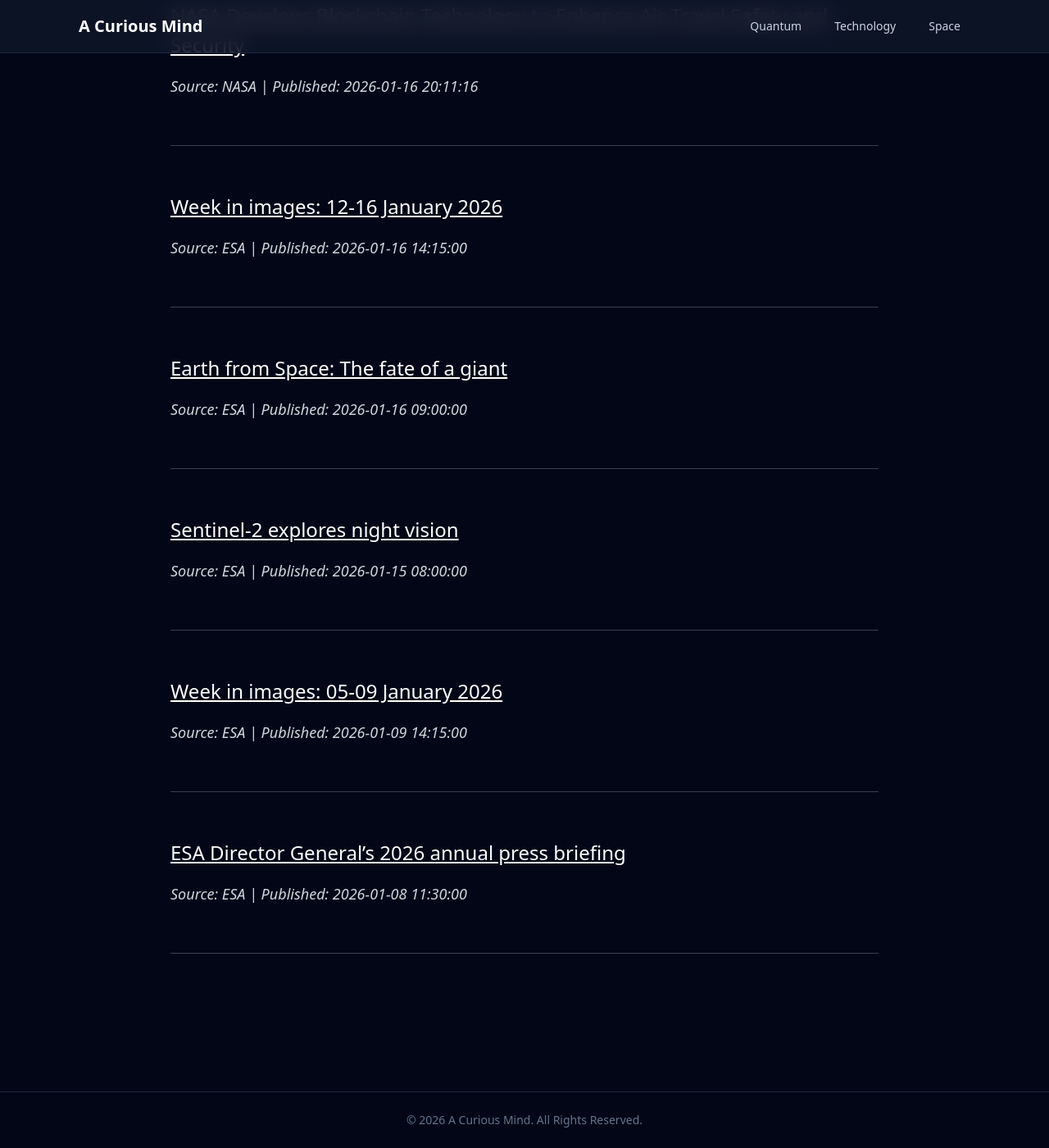
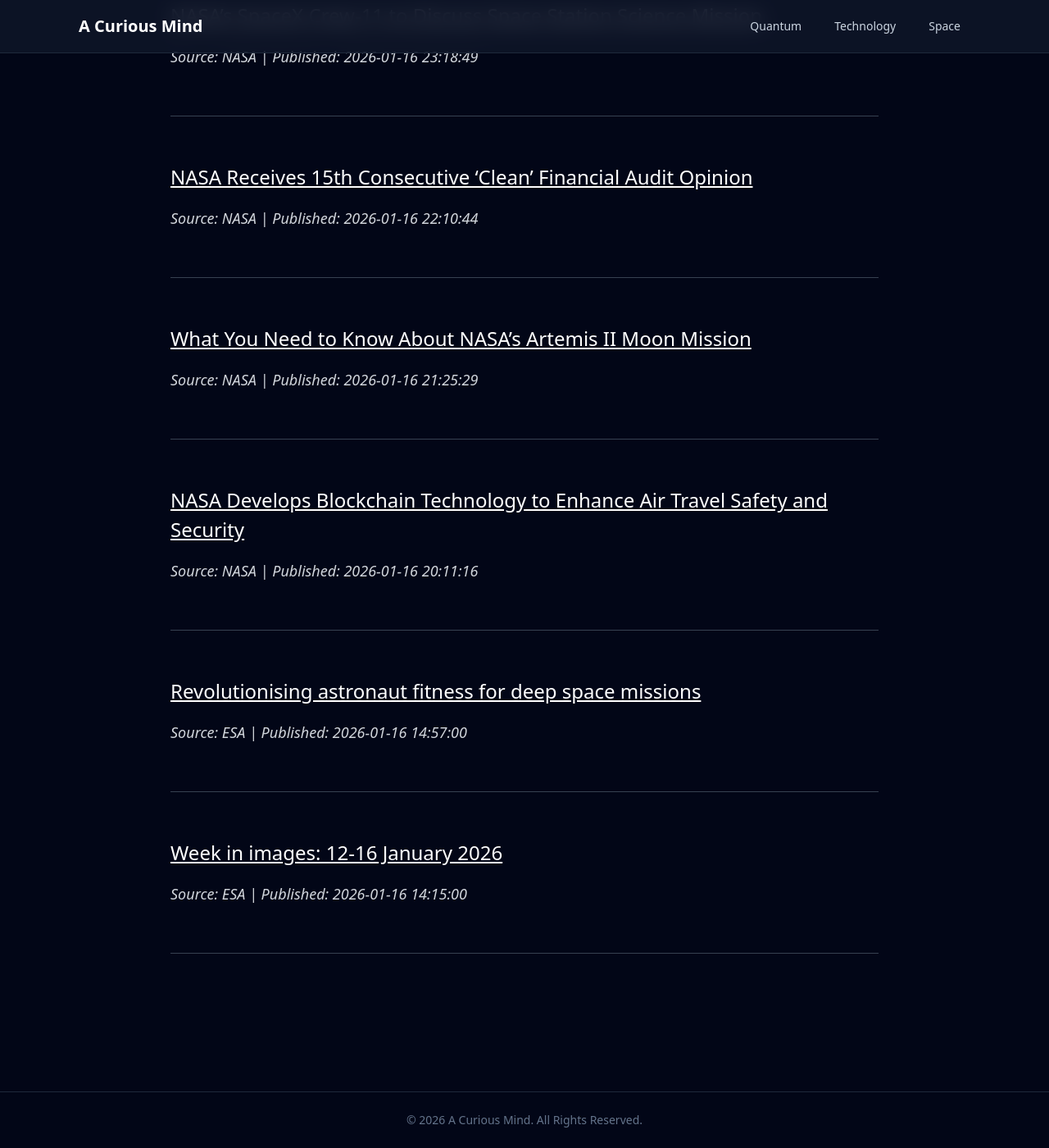
Before and after one commit to onehl7/onehl7.github.io, a Jekyll site: the page built from _posts/2025-11-22-space-updates.md, in a window 1280 px wide and 1400 px high, scrolled down 1145 px. Shown: the whole window at 82% size. Built offline with Jekyll 4.4.1, drawn with Linux system fonts in a browser that asks for light colours; nearby versions of some CDN libraries; some of the changed text lies outside the part shown.

Commit message:
Update space news data

```diff
--- a/_data/space_news.json
+++ b/_data/space_news.json
@@ -1,4 +1,22 @@
 [
+  {
+    "source": "ESA",
+    "title": "Rocket roll",
+    "link": "https://www.esa.int/ESA_Multimedia/Images/2026/01/Rocket_roll",
+    "published": "2026-01-19 14:00:00"
+  },
+  {
+    "source": "ESA",
+    "title": "Proba-3: our eyes on the Sun\u2019s inner corona",
+    "link": "https://www.esa.int/ESA_Multimedia/Images/2026/01/Proba-3_our_eyes_on_the_Sun_s_inner_corona",
+    "published": "2026-01-19 10:50:00"
+  },
+  {
+    "source": "ESA",
+    "title": "The EGT Programme: your road to space",
+    "link": "https://www.esa.int/About_Us/Careers_at_ESA/The_EGT_Programme_your_road_to_space",
+    "published": "2026-01-19 10:00:00"
+  },
   {
     "source": "NASA",
     "title": "Hubble Snaps Stellar Baby Pictures",
@@ -31,32 +49,14 @@
   },
   {
     "source": "ESA",
+    "title": "Revolutionising astronaut fitness for deep space missions",
+    "link": "https://www.esa.int/Science_Exploration/Human_and_Robotic_Exploration/Revolutionising_astronaut_fitness_for_deep_space_missions",
+    "published": "2026-01-16 14:57:00"
+  },
+  {
+    "source": "ESA",
     "title": "Week in images: 12-16 January 2026",
     "link": "https://www.esa.int/About_Us/Week_in_images/Week_in_images_12-16_January_2026",
     "published": "2026-01-16 14:15:00"
-  },
-  {
-    "source": "ESA",
-    "title": "Earth from Space: The fate of a giant",
-    "link": "https://www.esa.int/ESA_Multimedia/Images/2026/01/Earth_from_Space_The_fate_of_a_giant",
-    "published": "2026-01-16 09:00:00"
-  },
-  {
-    "source": "ESA",
-    "title": "Sentinel-2 explores night vision",
-    "link": "https://www.esa.int/Applications/Observing_the_Earth/Copernicus/Sentinel-2/Sentinel-2_explores_night_vision",
-    "published": "2026-01-15 08:00:00"
-  },
-  {
-    "source": "ESA",
-    "title": "Week in images: 05-09 January 2026",
-    "link": "https://www.esa.int/About_Us/Week_in_images/Week_in_images_05-09_January_2026",
-    "published": "2026-01-09 14:15:00"
-  },
-  {
-    "source": "ESA",
-    "title": "ESA Director General\u2019s 2026 annual press briefing",
-    "link": "https://www.esa.int/ESA_Multimedia/Videos/2026/01/ESA_Director_General_s_2026_annual_press_briefing",
-    "published": "2026-01-08 11:30:00"
   }
 ]
```
